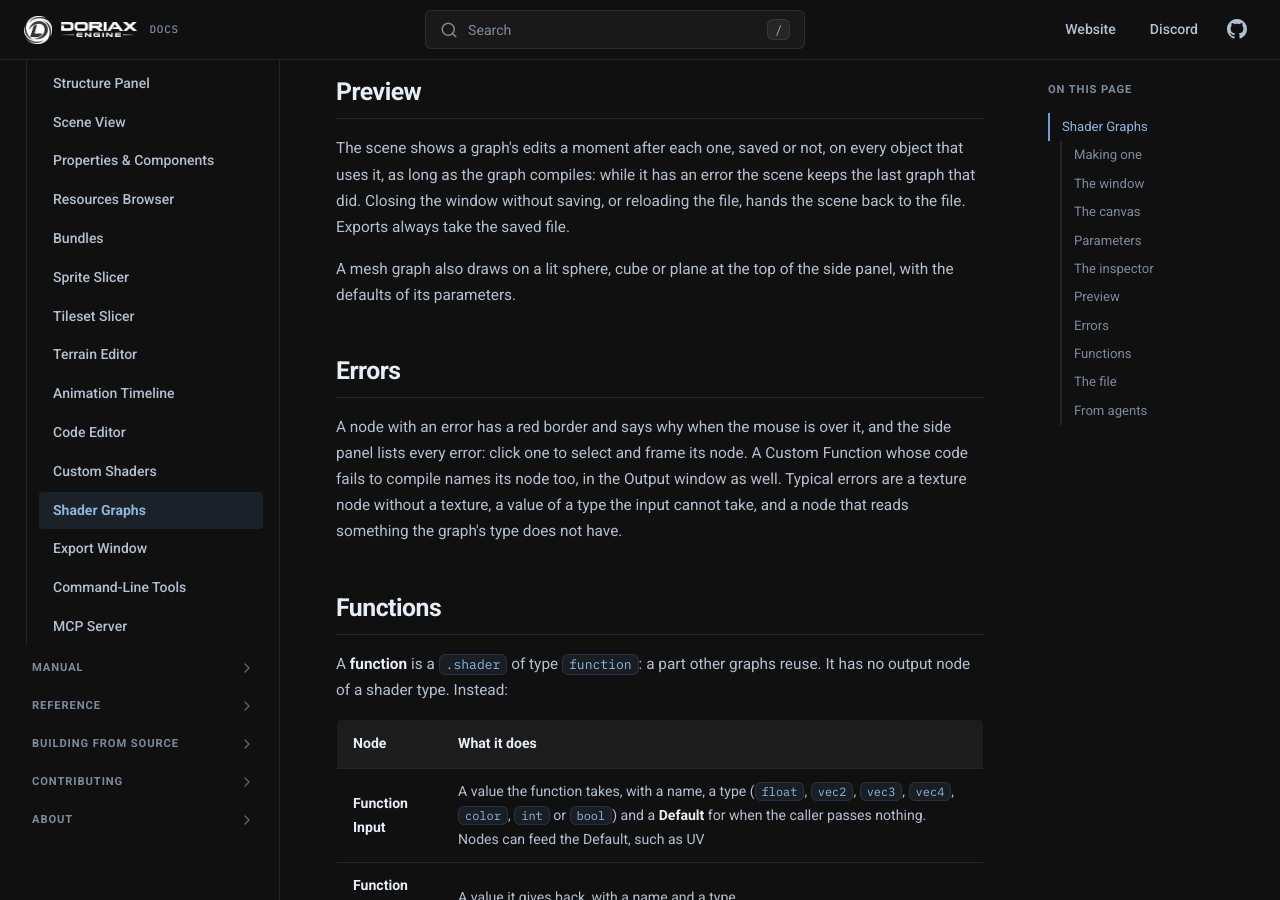
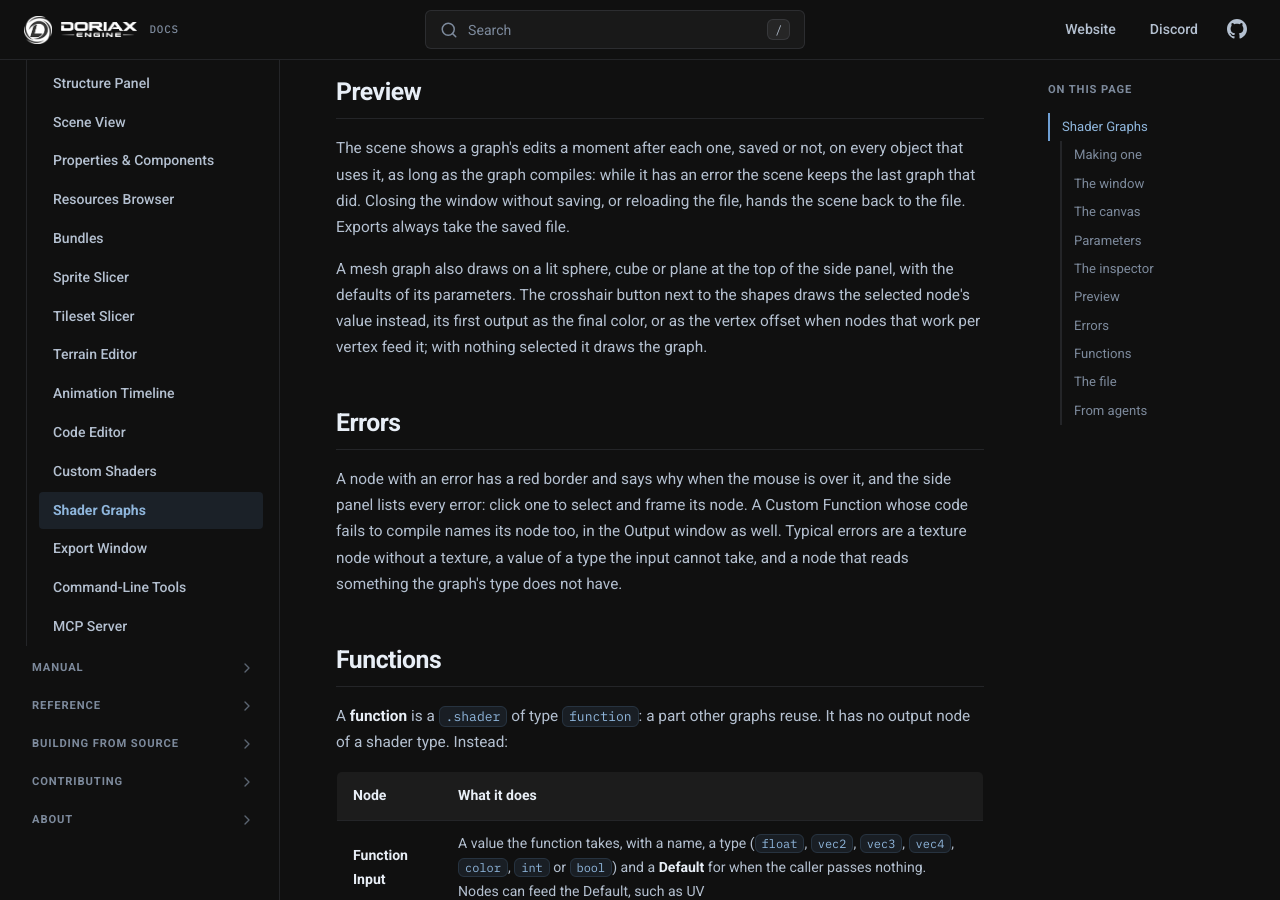
Before and after one commit to doriaxengine/doriax-docs, an MkDocs documentation site: the page built from docs/editor/shader-graphs.md, in a window 1280 px wide and 900 px high, scrolled down 3332 px. Built offline with MkDocs 1.6.1, drawn with Linux system fonts in a browser that asks for light colours; comment, search, counter and statistics services are not loaded.

Commit message:
Node preview in shader graphs

```diff
--- a/docs/editor/shader-graphs.md
+++ b/docs/editor/shader-graphs.md
@@ -103,7 +103,9 @@ last graph that did. Closing the window without saving, or reloading the file, h
 scene back to the file. Exports always take the saved file.
 
 A mesh graph also draws on a lit sphere, cube or plane at the top of the side panel, with
-the defaults of its parameters.
+the defaults of its parameters. The crosshair button next to the shapes draws the selected
+node's value instead, its first output as the final color, or as the vertex offset when
+nodes that work per vertex feed it; with nothing selected it draws the graph.
 
 ## Errors
 
```
